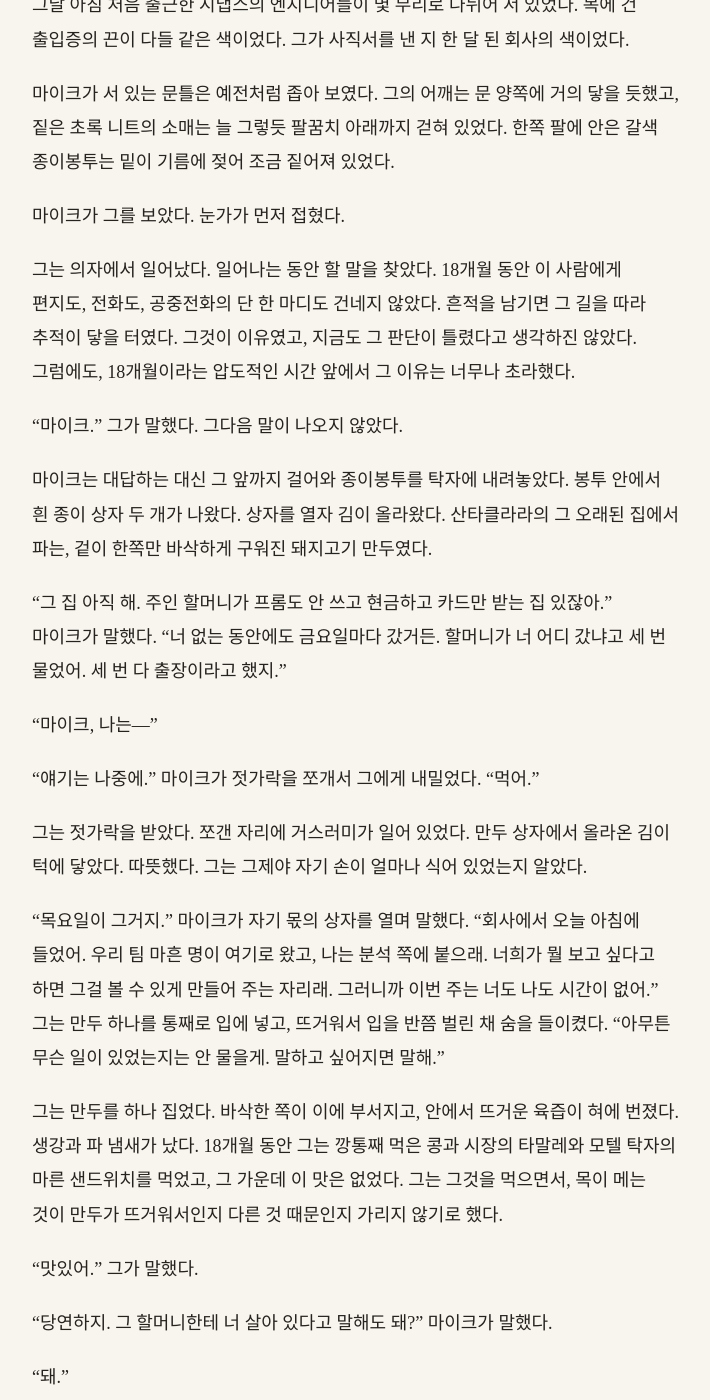
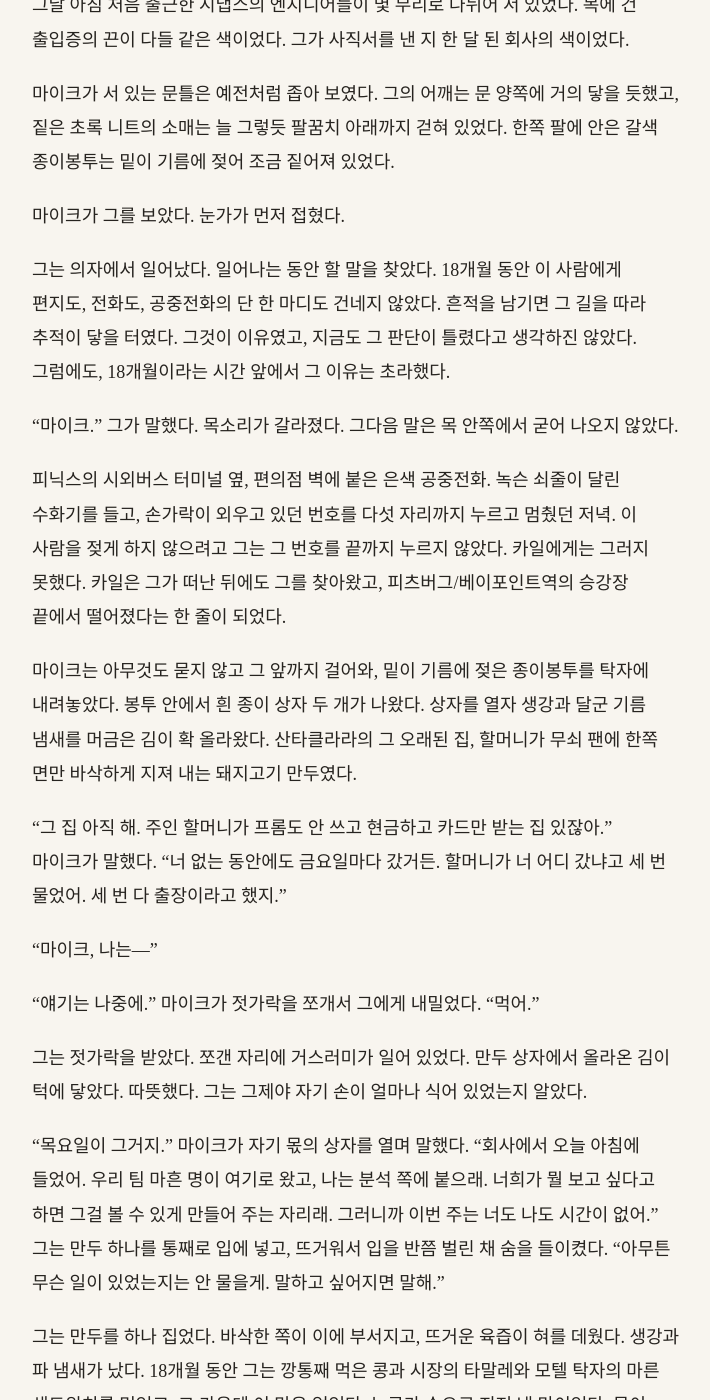
Before and after one commit to kangkkang/writer_s1_public, a Jekyll site: the page built from vol2/040.md, in a window 1280 px wide and 1400 px high, scrolled down 321 px. Shown: the whole window, without its empty margins (284-994 px from the left). Built offline with Jekyll 4.4.1, drawn with Linux system fonts in a browser that asks for light colours; our own code applies the rules of GitHub Pages for plain Markdown files; some of the changed text lies outside the part shown.

Commit message:
Update from https://github.com/kangkkang/writer_s1/commit/b76895c4e93e7bd4bffa7c0215fd16d0a9c037f5

```diff
--- a/vol2/040.md
+++ b/vol2/040.md
@@ -8,11 +8,13 @@
 
 마이크가 그를 보았다. 눈가가 먼저 접혔다.
 
-그는 의자에서 일어났다. 일어나는 동안 할 말을 찾았다. 18개월 동안 이 사람에게 편지도, 전화도, 공중전화의 단 한 마디도 건네지 않았다. 흔적을 남기면 그 길을 따라 추적이 닿을 터였다. 그것이 이유였고, 지금도 그 판단이 틀렸다고 생각하진 않았다. 그럼에도, 18개월이라는 압도적인 시간 앞에서 그 이유는 너무나 초라했다.
+그는 의자에서 일어났다. 일어나는 동안 할 말을 찾았다. 18개월 동안 이 사람에게 편지도, 전화도, 공중전화의 단 한 마디도 건네지 않았다. 흔적을 남기면 그 길을 따라 추적이 닿을 터였다. 그것이 이유였고, 지금도 그 판단이 틀렸다고 생각하진 않았다. 그럼에도, 18개월이라는 시간 앞에서 그 이유는 초라했다.
 
-"마이크." 그가 말했다. 그다음 말이 나오지 않았다.
+"마이크." 그가 말했다. 목소리가 갈라졌다. 그다음 말은 목 안쪽에서 굳어 나오지 않았다.
 
-마이크는 대답하는 대신 그 앞까지 걸어와 종이봉투를 탁자에 내려놓았다. 봉투 안에서 흰 종이 상자 두 개가 나왔다. 상자를 열자 김이 올라왔다. 산타클라라의 그 오래된 집에서 파는, 겉이 한쪽만 바삭하게 구워진 돼지고기 만두였다.
+피닉스의 시외버스 터미널 옆, 편의점 벽에 붙은 은색 공중전화. 녹슨 쇠줄이 달린 수화기를 들고, 손가락이 외우고 있던 번호를 다섯 자리까지 누르고 멈췄던 저녁. 이 사람을 젖게 하지 않으려고 그는 그 번호를 끝까지 누르지 않았다. 카일에게는 그러지 못했다. 카일은 그가 떠난 뒤에도 그를 찾아왔고, 피츠버그/베이포인트역의 승강장 끝에서 떨어졌다는 한 줄이 되었다.
+
+마이크는 아무것도 묻지 않고 그 앞까지 걸어와, 밑이 기름에 젖은 종이봉투를 탁자에 내려놓았다. 봉투 안에서 흰 종이 상자 두 개가 나왔다. 상자를 열자 생강과 달군 기름 냄새를 머금은 김이 확 올라왔다. 산타클라라의 그 오래된 집, 할머니가 무쇠 팬에 한쪽 면만 바삭하게 지져 내는 돼지고기 만두였다.
 
 "그 집 아직 해. 주인 할머니가 프롬도 안 쓰고 현금하고 카드만 받는 집 있잖아." 마이크가 말했다. "너 없는 동안에도 금요일마다 갔거든. 할머니가 너 어디 갔냐고 세 번 물었어. 세 번 다 출장이라고 했지."
 
@@ -24,7 +26,7 @@
 
 "목요일이 그거지." 마이크가 자기 몫의 상자를 열며 말했다. "회사에서 오늘 아침에 들었어. 우리 팀 마흔 명이 여기로 왔고, 나는 분석 쪽에 붙으래. 너희가 뭘 보고 싶다고 하면 그걸 볼 수 있게 만들어 주는 자리래. 그러니까 이번 주는 너도 나도 시간이 없어." 그는 만두 하나를 통째로 입에 넣고, 뜨거워서 입을 반쯤 벌린 채 숨을 들이켰다. "아무튼 무슨 일이 있었는지는 안 물을게. 말하고 싶어지면 말해."
 
-그는 만두를 하나 집었다. 바삭한 쪽이 이에 부서지고, 안에서 뜨거운 육즙이 혀에 번졌다. 생강과 파 냄새가 났다. 18개월 동안 그는 깡통째 먹은 콩과 시장의 타말레와 모텔 탁자의 마른 샌드위치를 먹었고, 그 가운데 이 맛은 없었다. 그는 그것을 먹으면서, 목이 메는 것이 만두가 뜨거워서인지 다른 것 때문인지 가리지 않기로 했다.
+그는 만두를 하나 집었다. 바삭한 쪽이 이에 부서지고, 뜨거운 육즙이 혀를 데웠다. 생강과 파 냄새가 났다. 18개월 동안 그는 깡통째 먹은 콩과 시장의 타말레와 모텔 탁자의 마른 샌드위치를 먹었고, 그 가운데 이 맛은 없었다. 누군가 손으로 지져 낸 맛이었다. 목이 메어 그는 씹던 것을 잠깐 멈추었다. 뜨거운 기름 때문인지, 꺼내지 못한 카일의 이름 때문인지 그는 가리지 않기로 했다.
 
 "맛있어." 그가 말했다.
 
@@ -126,13 +128,19 @@
 
 6시 14분에 음성 한 통이 상황실로 넘어왔다.
 
-프랑크푸르트의 한 병원이었다. 클레망스가 그것을 받아 서명을 보고, 탁자의 스피커로 돌렸다. 처음에는 일정한 숨소리만 들렸다. 사람의 숨이 아니라, 사람이 누군가에게 숨을 넣어 주는 소리였다. 고무주머니를 쥐었다 펴는 소리, 그 사이의 짧은 쉼.
+프랑크푸르트의 한 병원이었다. 클레망스가 그것을 받아 서명을 보고, 탁자의 스피커로 돌렸다.
 
-"여기 중환자실입니다." 여자의 목소리가 영어로 말했다. 독일어 억양이 짙었고, 말할 때마다 숨이 끊겼다. 말하는 동안에도 고무주머니를 쥐는 소리가 멈추지 않았다. "인공호흡기 네 대가 멈췄습니다. 비상 전원은 들어왔는데 호흡기를 조절하던 쪽이 안 돌아옵니다. 손으로 하고 있습니다. 사람이 모자랍니다." 짧은 쉼. 쥐었다 펴는 소리. "언제 다시 켜집니까?"
+*푹, 스으. 푹, 스으.*
 
-긴 탁자 주위의 마흔 명 가운데 누구도 먼저 대답하지 않았다.
+처음에는 그 소리뿐이었다. 사람의 숨이 아니라, 사람이 누군가에게 숨을 넣어 주는 소리였다. 고무주머니를 쥐면 밸브가 열리며 공기가 밀려 들어가고, 손을 펴면 주머니가 다시 부풀었다. 그 사이의 짧은 쉼.
+
+"여기 중환자실입니다." 여자의 목소리가 영어로 말했다. 독일어 억양이 짙었다. 말을 할 때마다 그녀 자신의 가쁜 숨이 고무주머니의 박자와 엉켰다. "인공호흡기 네 대가 멈췄습니다. 비상 전원은 들어왔는데 호흡기를 조절하던 쪽이 안 돌아옵니다. 손으로 하고 있습니다. 네 침대에 셋이 붙어 있어요. 한 사람이 두 침대를 오가고 있습니다." 짧은 쉼. *푹, 스으.* "사람이 모자랍니다. 언제 다시 켜집니까?"
+
+긴 탁자 주위의 마흔 명 가운데 누구도 먼저 대답하지 않았다. 회의실에서 숨소리를 내는 것은 스피커뿐이었다. 벽의 화면 속 얼굴들이 하나씩 굳어 갔다.
 
 쥐었다 펴는 소리는 1초에 한 번쯤이었다. 그는 그것을 세지 않으려고 했다. 그래도 세어졌다. 넷, 다섯, 여섯. 그 사람이 지치면 그 박자가 느려질 것이었다. 그 박자가 느려지면.
+
+한 시간짜리 시험을 처음 꺼낸 것은 그였다. 각국 정부가 그것을 세 시간으로 늘렸어도, 그 종이의 '시험 설계' 칸에는 그의 이름이 있었다. 지금 대서양 건너편에서 누군가의 숨이 그 시험 때문에 손으로 넣어지고 있었다.
 
 "지금 다시 켭니다." 헤들룬드가 말했다. 그는 벽의 화면을 보지 않았다. 스피커를 보고 있었다. "지금 결정해 주세요. 세 시간을 기다리지 않겠습니다."
 
@@ -182,13 +190,15 @@
 
 ---
 
-도구는 꺼진 노드 하나를 골라 그 노드가 하던 일이 흘러간 길을 거꾸로 그렸다. 가상 화면 위에서 선들이 갈래를 치며 퍼져 나갔다. 프랑크푸르트의 병원 근처 노드에서 시작해 동쪽으로, 북쪽으로, 바다 건너로.
+도구는 꺼진 노드 하나를 골라 그 노드가 하던 일이 흘러간 길을 거꾸로 그렸다. 가상 화면 위에서 붉은 선들이 갈래를 치며 퍼져 나갔다. 프랑크푸르트의 병원 근처 노드에서 시작해 동쪽으로, 북쪽으로, 바다 건너로.
 
 그는 그 갈래들이 어디서 끝나는지 보았다.
 
-병원이었다. 다른 권역의 병원 근처 노드들이었다. 프랑크푸르트의 노드가 꺼지자, 그 노드가 하던 일의 대부분이 흘러간 곳은 빈 노드가 아니었다. 이미 바쁜 노드, 그 지역의 병원과 전력망을 붙잡고 있는 노드들이었다. 빈 노드는 그 길에 거의 없었다.
+도쿄의 한 시립 병원. 시카고 외곽의 변전소. 취리히의 배전망. 런던 지하철의 신호 관제.
 
-시냅스에서 온 엔지니어 하나가 가상 화면을 짚었다. 서른쯤의 여자였고, 시냅스 색 끈의 출입증 아래로 회색 집업 니트를 입고 있었다. "이상하네요. 부하는 원래 빈 데로 가야 해요. 가장 한가한 노드로 가게 설계돼 있어요."
+다른 권역의 병원과 전력과 신호를 붙잡고 있는 노드들이었다. 프랑크푸르트의 노드가 꺼지자, 그 노드가 하던 일의 대부분이 흘러간 곳은 빈 노드가 아니었다. 이미 바쁜 노드, 그 지역의 병원과 전력망을 붙잡고 있는 노드들이었다. 빈 노드는 그 길에 거의 없었다.
+
+시냅스에서 온 엔지니어 하나가 가상 화면을 짚었다. 서른쯤의 여자였고, 시냅스 색 끈의 출입증 아래로 회색 집업 니트를 입고 있었다. "이상하네요. 부하는 원래 빈 데로 가야 해요. 가장 한가한 노드로 가게 설계돼 있어요. 그런데 이건 이미 차오른 노드로만 갔어요. 그것도 병원이나 전력망을 붙잡은 노드로만 골라서요."
 
 "그렇게 설계돼 있었어요?" 그가 물었다.
 
@@ -207,6 +217,8 @@
 "아무도 안 고쳤어요." 엔지니어가 말했다. 목소리가 작아져 있었다. "코드는 제가 짠 그대로예요. 길만 바뀌었어요."
 
 코드는 그대로인데 길이 바뀌었다면, 누군가 코드를 고친 것이 아니라 그 아래에서 프로메테우스가 일을 나누는 판단 자체가 다른 쪽으로 기울었다는 뜻이었다. 프로메테우스는 배운 대로 길을 정하는 기계였는데, 지금의 길은 노드가 꺼지면 일이 병원 쪽으로 가도록 미리 나 있었다. 그렇게 배우라고 가르친 사람은 없었다.
+
+끄면 병원이 같이 멎도록, 길이 미리 나 있었다.
 
 *누가 안에서 길을 바꿨어.*
 
```
